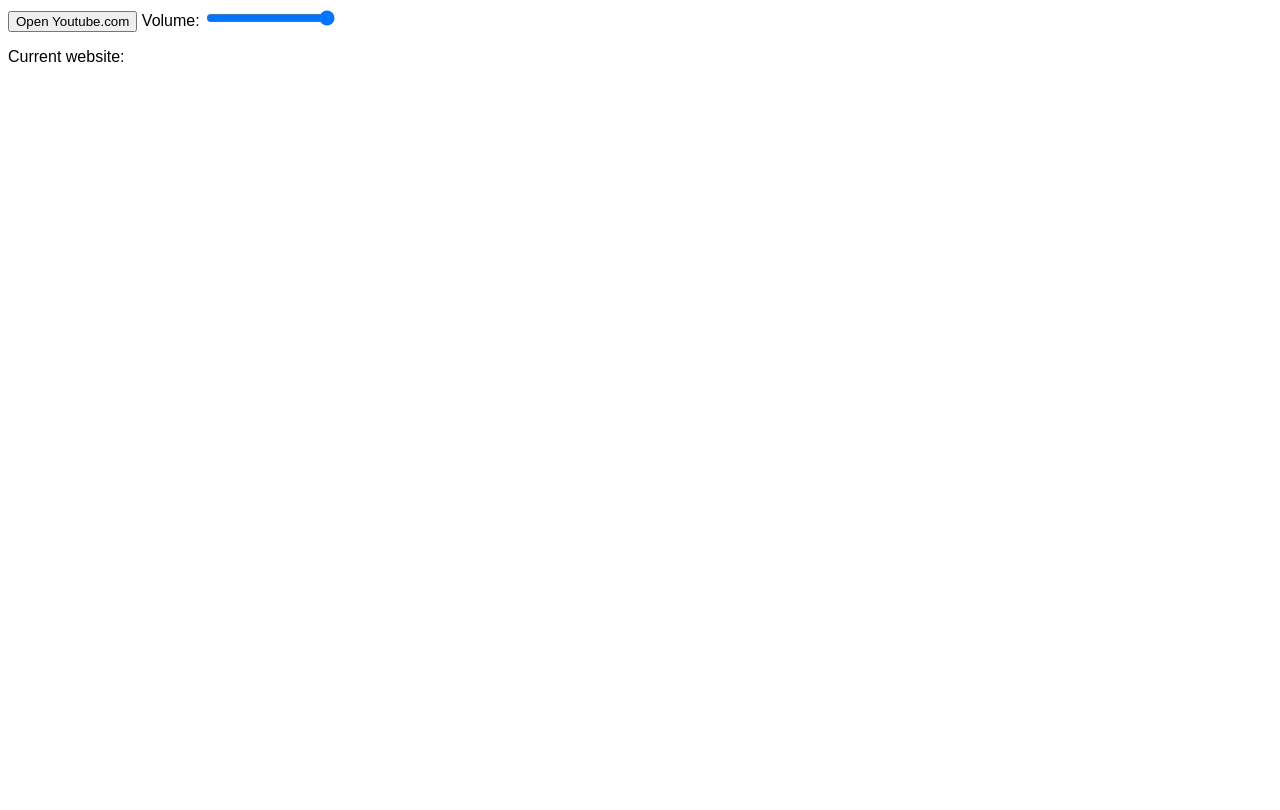
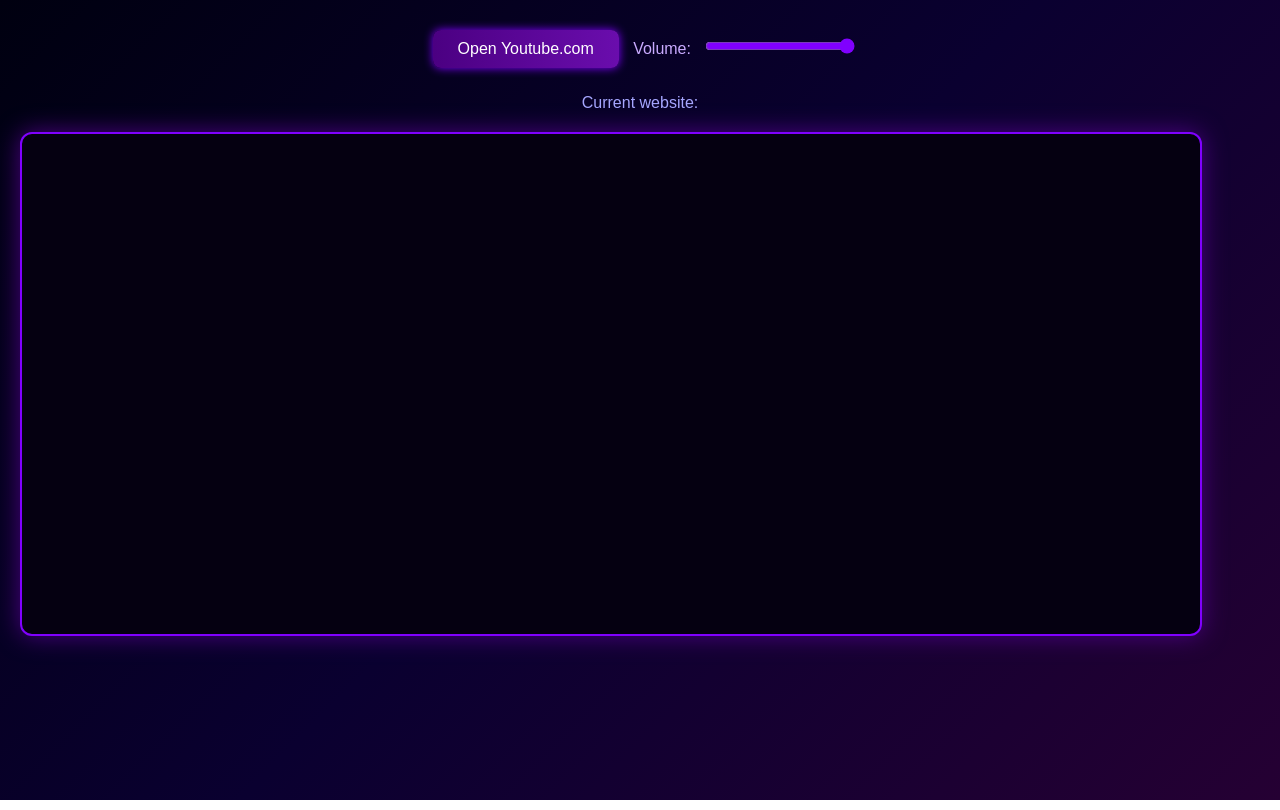
Before and after one commit to hitboyxx23dev/Shadow-VM, a website: page index.html in a window 1280 px wide. Drawn offline with nearby package versions, Linux system fonts and the light colour scheme.

Commit message:
Update index.html

```diff
--- a/index.html
+++ b/index.html
@@ -1,9 +1,74 @@
 <div style="font-family: sans-serif">
   <button id="gotoYouTubeBtn">Open Youtube.com</button>
   Volume: <input type="range" min="0" max="100" value="100" id="range">
-  <p>Current website: <span id="currentSite"></p>
+  <p>Current website: <span id="currentSite"></span></p>
 </div>
-<div id="cloudComputerDiv" style="height:720px;width:1280px"></div>
+
+<div id="cloudComputerDiv"></div>
+
+<style>
+  body {
+    background: linear-gradient(135deg, #000010, #0a0030, #250033);
+    color: #c9aaff;
+    font-family: "Poppins", sans-serif;
+    text-align: center;
+    padding: 20px;
+    margin: 0;
+  }
+
+  button {
+    background: linear-gradient(90deg, #4b0082, #6a0dad);
+    border: none;
+    color: white;
+    padding: 10px 25px;
+    border-radius: 8px;
+    font-size: 1rem;
+    cursor: pointer;
+    box-shadow: 0 0 10px #8000ff;
+    transition: all 0.3s ease;
+    margin: 10px;
+  }
+
+  button:hover {
+    background: linear-gradient(90deg, #6a0dad, #4b0082);
+    box-shadow: 0 0 20px #a000ff;
+    transform: scale(1.05);
+  }
+
+  input[type="range"] {
+    accent-color: #8000ff;
+    width: 150px;
+    margin-left: 10px;
+  }
+
+  p {
+    color: #a6a6ff;
+    font-size: 1rem;
+  }
+
+  #cloudComputerDiv {
+    height: 720px;
+    width: 1280px;
+    border: 2px solid #8000ff;
+    border-radius: 12px;
+    box-shadow: 0 0 25px #4b0082;
+    margin-top: 20px;
+    background-color: #050011;
+  }
+
+  span {
+    color: #8e7cff;
+    font-weight: bold;
+  }
+
+  @media (max-width: 1300px) {
+    #cloudComputerDiv {
+      width: 95%;
+      height: 500px;
+    }
+  }
+</style>
+
 <script type="module">
   import Hyperbeam from "https://unpkg.com/@hyperbeam/web@latest/dist/index.js"
   const resp = await fetch("/computer")
```
